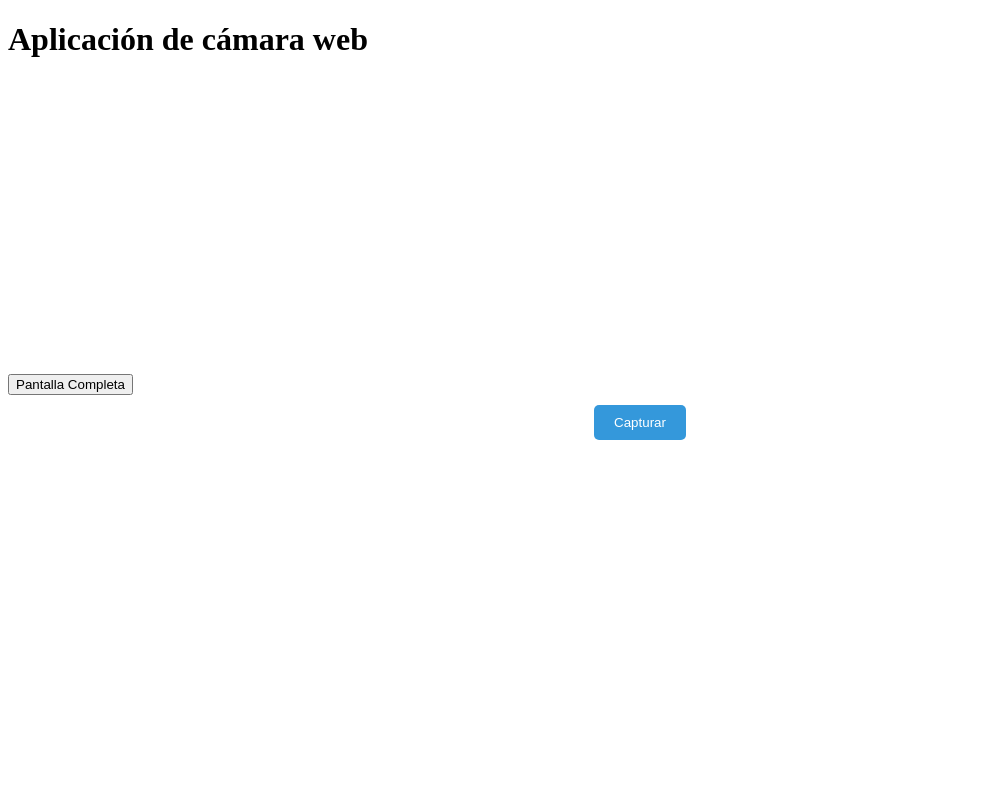
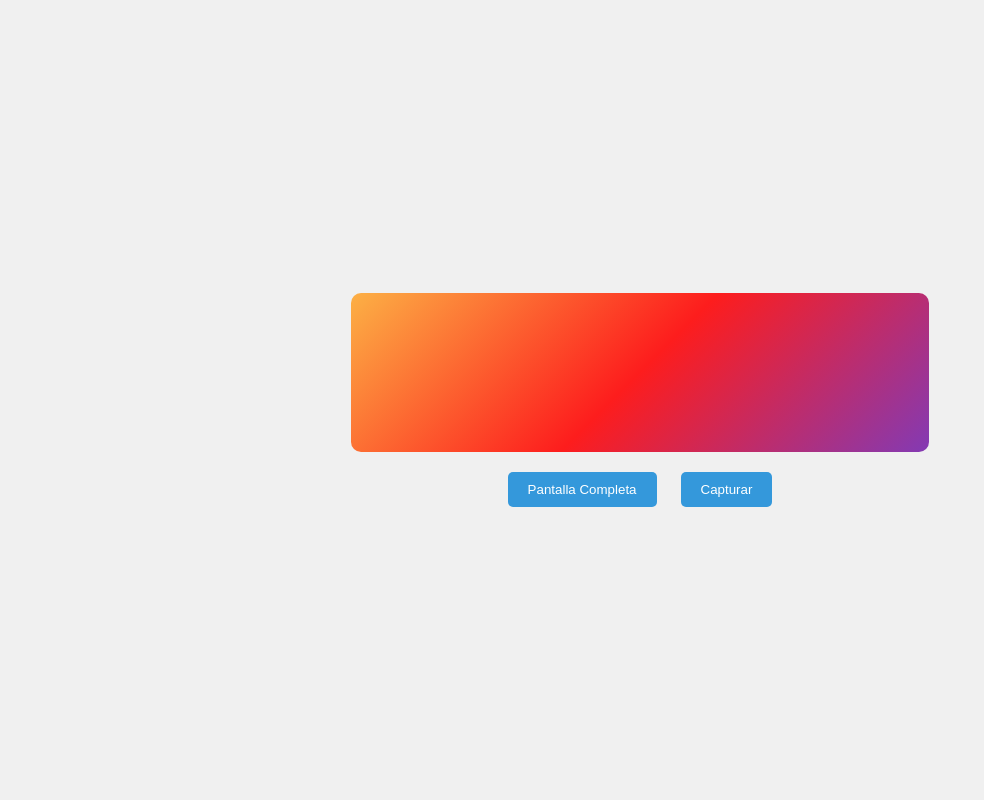
Before and after one commit to JSenen/HUB_Totem, a PHP site: page / in a window 1280 px wide. Shown: the whole page, without its empty margins (0-984 px from the left). Run offline with PHP 8.4, Linux system fonts and the light colour scheme.

Commit message:
Borderbox color gradient 2 videos

```diff
--- a/index.php
+++ b/index.php
@@ -4,62 +4,66 @@
     <meta charset="UTF-8">
     <title>Aplicación de cámara web</title>
     <style>
+        body {
+            margin: 0;
+            padding: 0;
+            display: flex;
+            justify-content: center;
+            align-items: center;
+            height: 100vh;
+            background-color: #f0f0f0; /* Color de fondo */
+        }
+        .container {
+            display: flex;
+            flex-direction: column;
+            align-items: center;
+            position: relative;
+        }
         .video-container {
-            width: 90%; /* Ancho del contenedor de video */
             position: relative;
-            margin: 0 auto;
-            overflow: hidden; /* Ocultar el desbordamiento de los videos */
+            width: 90%;
+            /*max-width: 800px;*/
+            border-radius: 10px; /* Bordes redondeados */
+            overflow: hidden; /* Ocultar cualquier desbordamiento */
+            margin-bottom: 20px; /* Espacio inferior para los botones */
+            border: 10px solid transparent; /* Borde transparente */
+            background-image: linear-gradient(315deg, #833ab4, #fd1d1d 50%, #fcb045); /* Gradiente en el borde */
+            background-origin: border-box; /* La imagen de fondo comienza en el borde */
+
         }
         .video {
-            width: 50%; /* Ancho del video al 50% del contenedor */
-            height: 100%; /* Altura del video al 100% del contenedor */
-            float: left; /* Alinear los videos uno al lado del otro */
-            transform: scaleX(1); /* Restaurar la orientación normal para el primer video */
-
-
+            width: 50%;
+            height: auto;
+            float: left;
         }
-        #video2 {
-            transform: scaleX(-1); /* Voltear horizontalmente el segundo video */
+        .buttons-container {
+            text-align: center;
         }
-        #canvas {
-            display: none;
-            width: 100%;
-            height: auto;
-        }
-        #botonCapturar {
-            display: block;
-            margin: 10px auto;
+        button {
             padding: 10px 20px;
             background-color: #3498db;
             color: #fff;
             border: none;
             border-radius: 5px;
             cursor: pointer;
-        }
-
-        .video-container {
-            border: solid 5px transparent;
-            border-radius: 10px;
-            background-image: linear-gradient(white, white),
-            linear-gradient(315deg,#833ab4,#fdidid 50%,#fcb045);
-            background-origin: border-box;
-            background-clip: content-box, border-box;
+            margin: 0 10px;
         }
     </style>
 </head>
 <body>
-    <h1>Aplicación de cámara web</h1>
+    <div class="container">
         <div class="video-container">
             <video class="video" id="video1" autoplay></video>
             <video class="video" id="video2" autoplay></video>
         </div>
+        <div class="buttons-container">
             <button id="botonPantallaCompleta">Pantalla Completa</button>
             <button id="botonCapturar">Capturar</button>
-    <canvas id="canvas" class="gradient-border" ></canvas>
+        </div>
+    </div>
 
     <!-- Mostrar en consola los identificadores de las camaras usadas -->
     <script>
-
         navigator.mediaDevices.enumerateDevices()
             .then(function(devices) {
                 devices.forEach(function(device) {
@@ -96,26 +100,10 @@
                 console.log("Error al acceder a la segunda cámara: " + err);
             });
 
-        // Capturar una imagen de la cámara web
-        // document.getElementById('botonCapturar').addEventListener('click', function() {
-        //     var video1 = document.getElementById('video1');
-        //     var canvas = document.getElementById('canvas');
-        //     var context = canvas.getContext('2d');
-        //     canvas.width = video1.videoWidth;
-        //     canvas.height = video1.videoHeight;
-        //     context.drawImage(video1, 0, 0, canvas.width, canvas.height);
-
-        //     // Convertir la imagen a Base64 y enviarla al servidor
-        //     var dataURL = canvas.toDataURL();
-        //     var xhr = new XMLHttpRequest();
-        //     xhr.open('POST', 'guardar_imagen.php', true);
-        //     xhr.setRequestHeader('Content-type', 'application/x-www-form-urlencoded');
-        //     xhr.send('imagen=' + dataURL);
-        // });
         // Capturar una imagen de la cámara web al hacer clic en el botón
         document.getElementById('botonCapturar').addEventListener('click', function() {
             var video1 = document.getElementById('video1');
-            var canvas = document.getElementById('canvas');
+            var canvas = document.createElement('canvas');
             var context = canvas.getContext('2d');
             canvas.width = video1.videoWidth * 2; // Ancho del canvas igual a la suma de los anchos de los videos
             canvas.height = video1.videoHeight;
```
Lines whose indentation alone changed are shown as unchanged.
